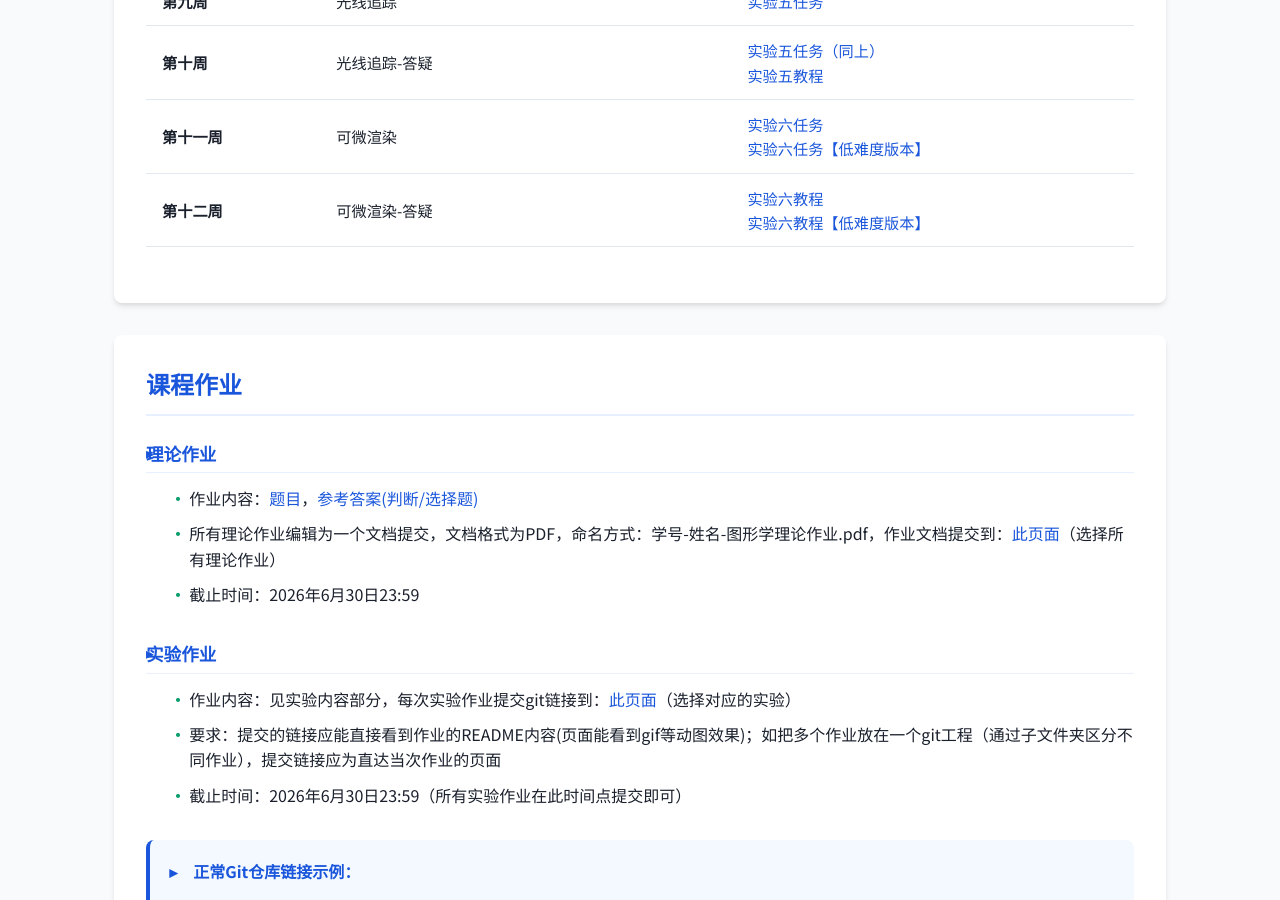
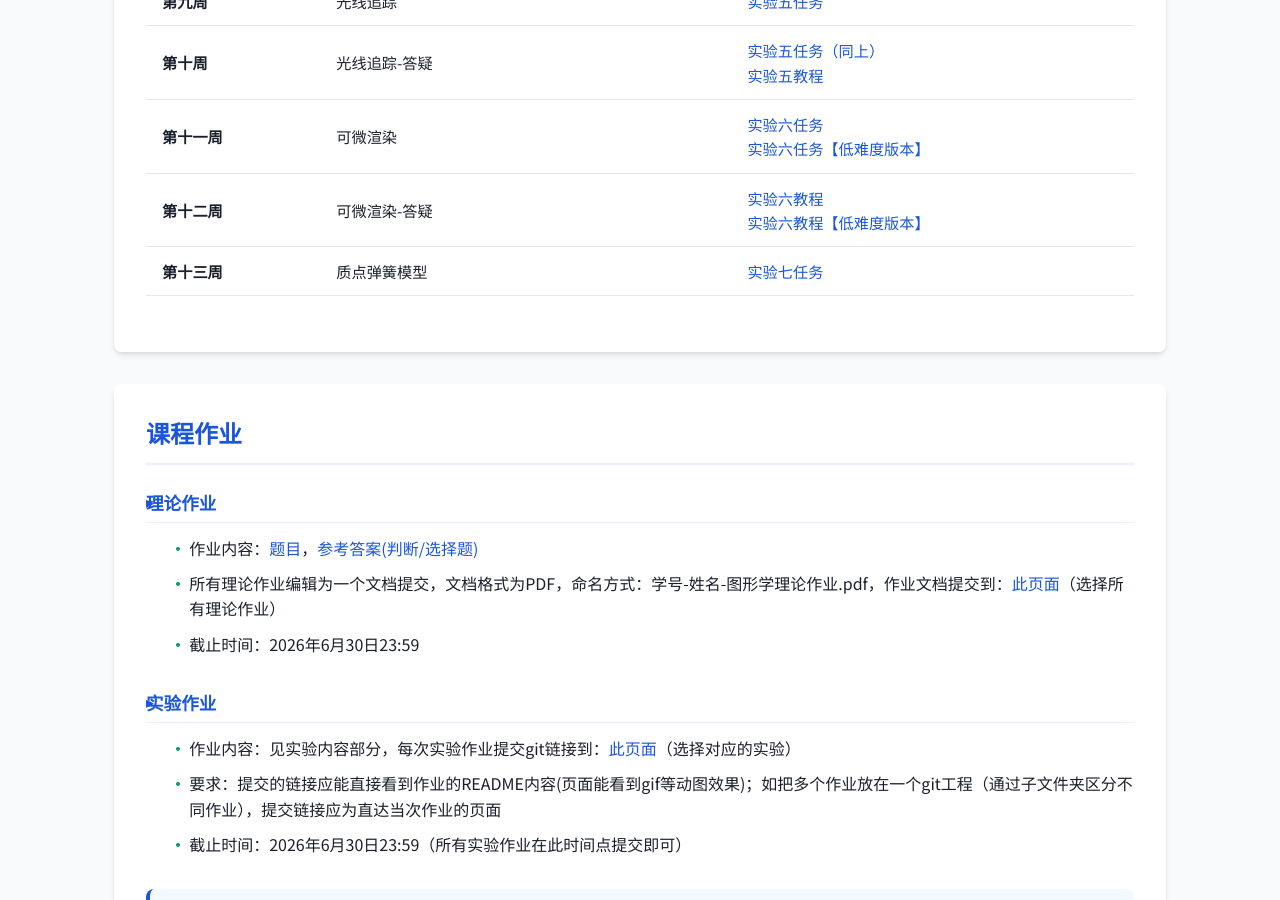
Before and after one commit to zhwinfo/zhwinfo.github.io, a Jekyll site: the page cg/index.html, which Jekyll copies as it is, in a window 1280 px wide and 900 px high, scrolled down 2541 px. Built offline with Jekyll 4.4.1, drawn with Linux system fonts in a browser that asks for light colours.

Commit message:
fast update

```diff
--- a/cg/index.html
+++ b/cg/index.html
@@ -619,6 +619,15 @@
                             </td>
                         </tr>
                     </tbody>
+                    <tbody>
+                        <tr>
+                            <td><strong>第十三周</strong></td>
+                            <td>质点弹簧模型</td>
+                            <td>
+                                <a href="https://bnu-3dv-lab.feishu.cn/wiki/Wnz1wQWJ2iPMj0kuSCOcU43JnNR" target="_blank">实验七任务</a>
+                            </td>
+                        </tr>
+                    </tbody>
                 </table>
             </div>
         </section>
```
